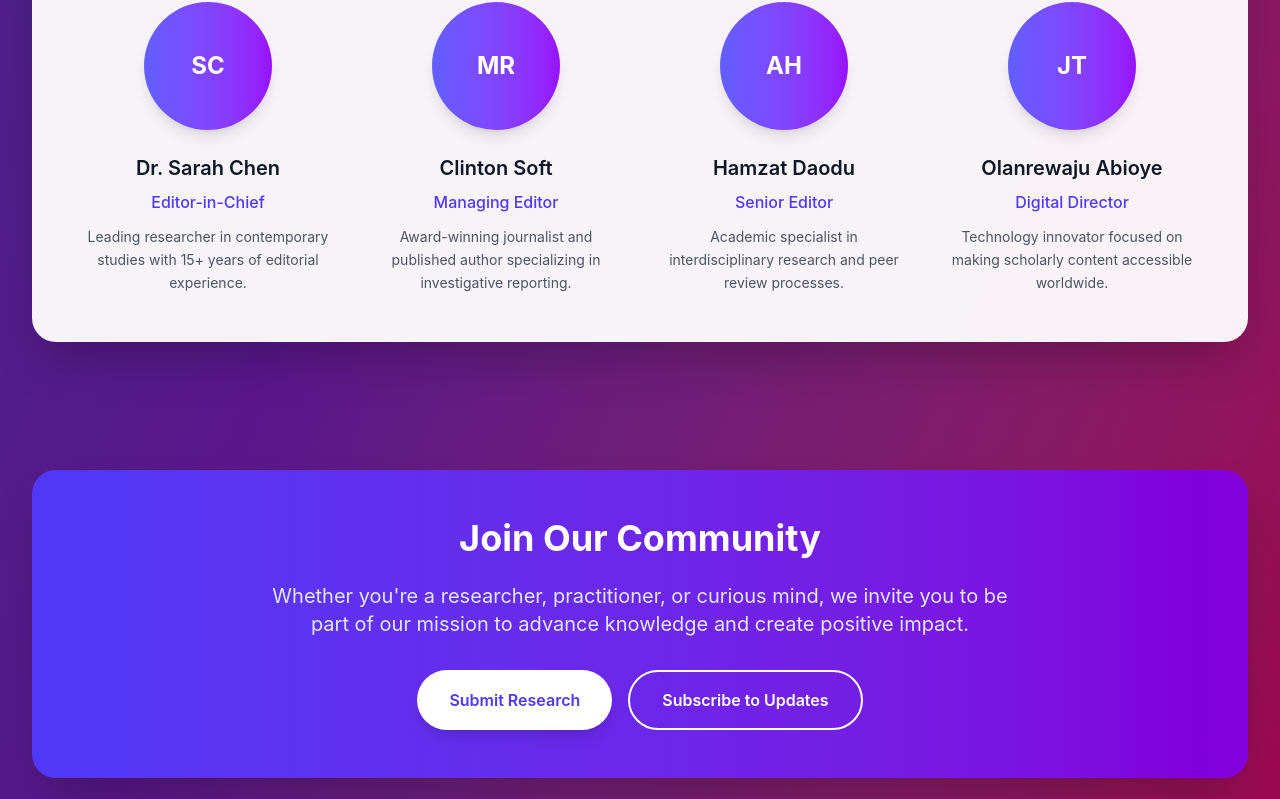
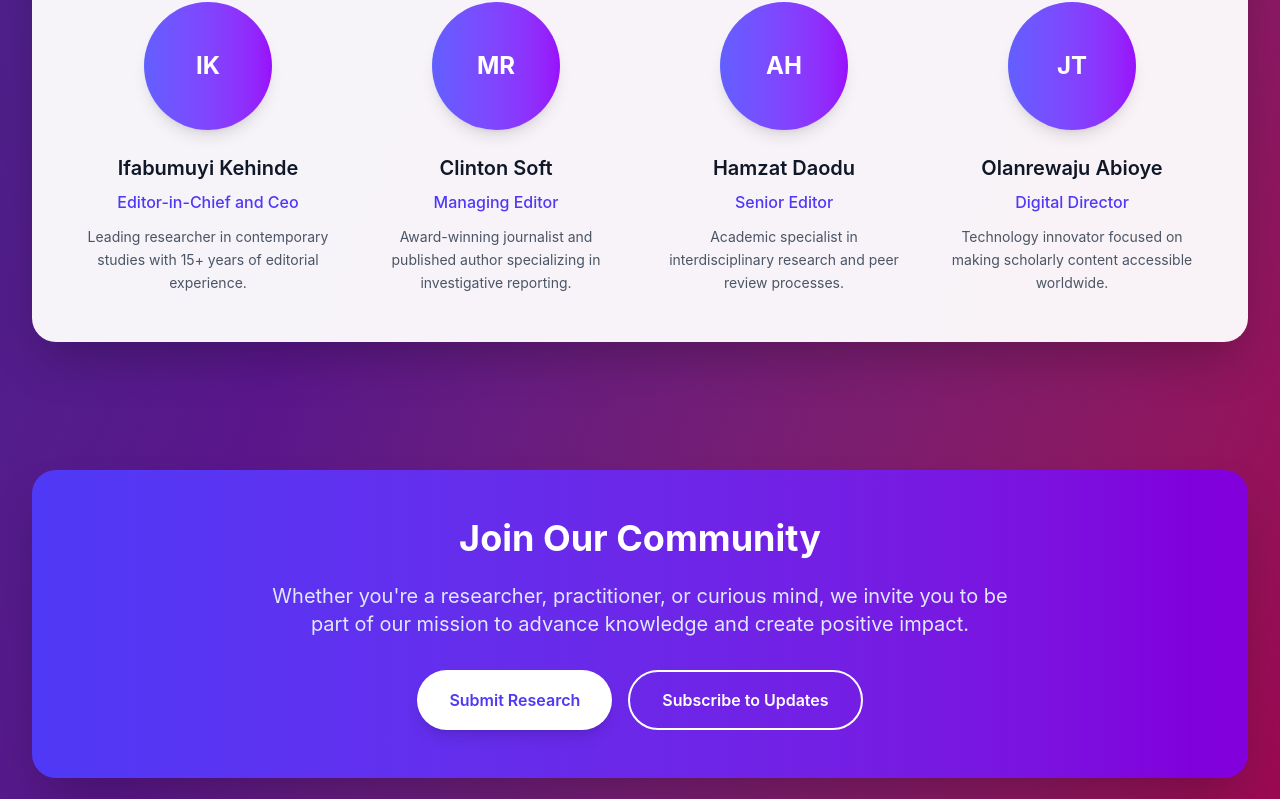
Before and after one commit to Mckennie3016/Persona-Journa-by-ifabumuyi, a React (Vite) app: page /about in a window 1280 px wide. Shown: the part 2308-3107 px from the top of the page. Built offline with nearby package versions, Linux system fonts and the light colour scheme.

Commit message:
Update About.jsx

```diff
--- a/src/pages/About.jsx
+++ b/src/pages/About.jsx
@@ -18,10 +18,10 @@ export default function AboutUsPage() {
 
   const teamMembers = [
     {
-      name: "Dr. Sarah Chen",
-      role: "Editor-in-Chief",
+      name: "Ifabumuyi Kehinde",
+      role: "Editor-in-Chief and Ceo",
       bio: "Leading researcher in contemporary studies with 15+ years of editorial experience.",
-      initial: "SC"
+      initial: "IK"
     },
     {
       name: "Clinton Soft",
```
